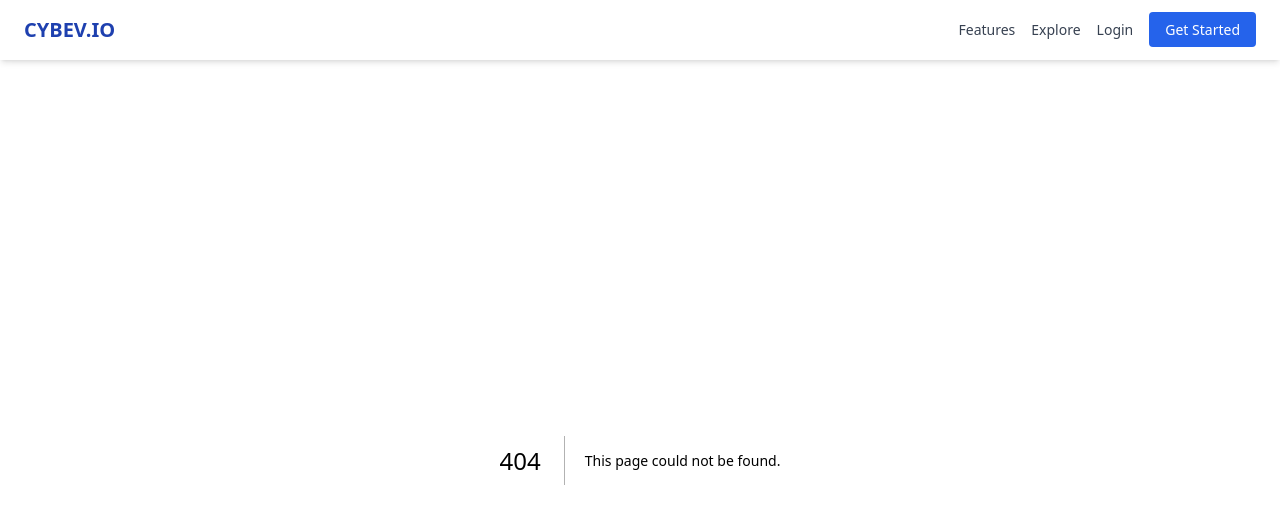
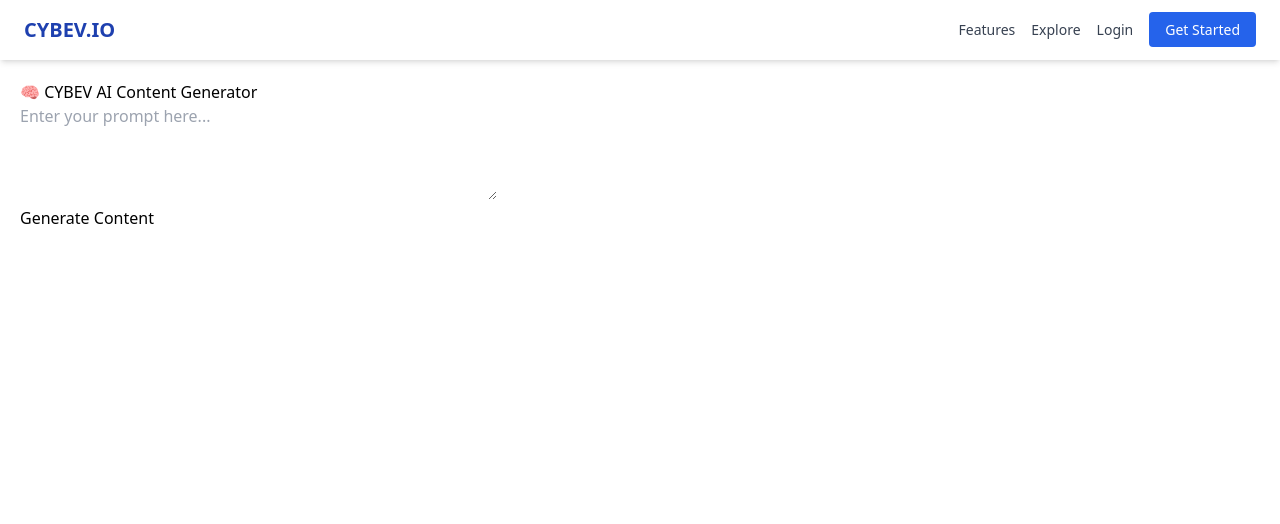
Before and after one commit to cybev1/cybev-frontend, a Next.js app: page /studio/ai in a window 1280 px wide. Before the commit this address had no page. Shown: the top 524 px of the page. Built offline with nearby package versions, Linux system fonts and the light colour scheme.

Commit message:
Add files via upload

```diff
--- /dev/null
+++ b/pages/studio/ai.jsx
@@ -0,0 +1,53 @@
+
+import React, { useState } from 'react';
+import axios from 'axios';
+
+export default function AITools() {
+  const [prompt, setPrompt] = useState('');
+  const [result, setResult] = useState('');
+  const [loading, setLoading] = useState(false);
+
+  const handleSubmit = async e => {
+    e.preventDefault();
+    setLoading(true);
+    setResult('');
+    try {
+      // Simulated AI generation logic (replace with actual API call)
+      const response = await new Promise(resolve => {
+        setTimeout(() => {
+          resolve({ data: { result: `Generated content for: "${prompt}"` } });
+        }, 1500);
+      });
+      setResult(response.data.result);
+    } catch (error) {
+      setResult('AI generation failed.');
+    }
+    setLoading(false);
+  };
+
+  return (
+    <div style={{ padding: 20 }}>
+      <h2>🧠 CYBEV AI Content Generator</h2>
+      <form onSubmit={handleSubmit}>
+        <textarea
+          placeholder="Enter your prompt here..."
+          value={prompt}
+          onChange={e => setPrompt(e.target.value)}
+          rows="4"
+          cols="50"
+          required
+        /><br />
+        <button type="submit" disabled={loading}>
+          {loading ? 'Generating...' : 'Generate Content'}
+        </button>
+      </form>
+
+      {result && (
+        <div style={{ marginTop: 20 }}>
+          <h3>AI Output</h3>
+          <p>{result}</p>
+        </div>
+      )}
+    </div>
+  );
+}
```
